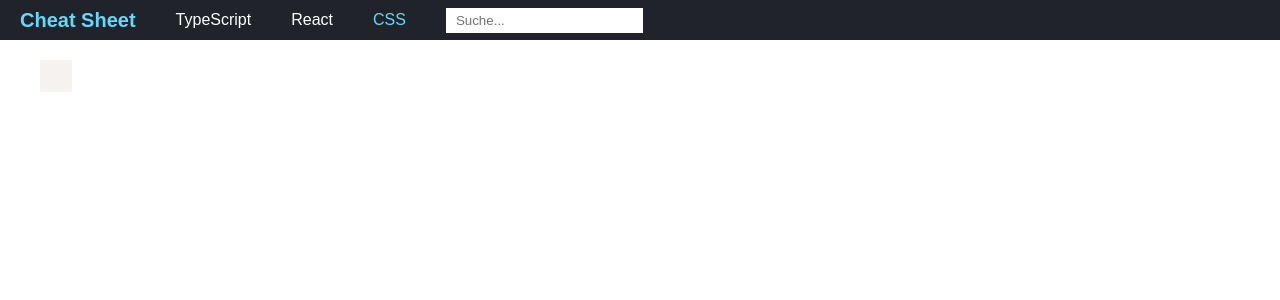
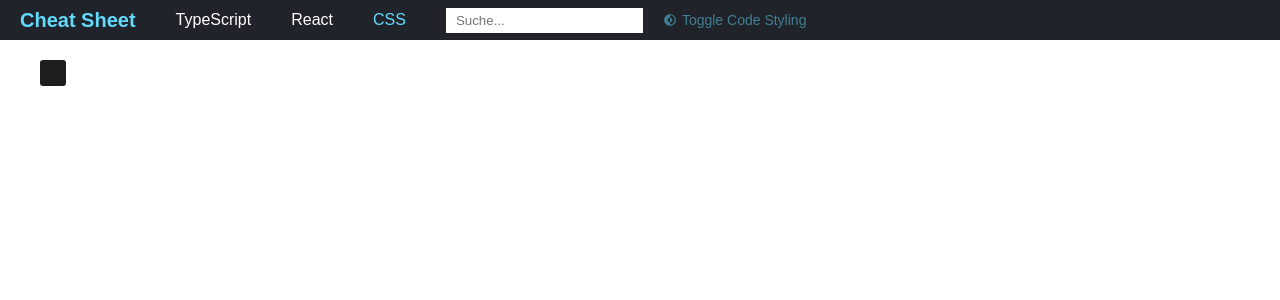
Before and after one commit to mas-se-we1/web-cheat-sheet, a React (Create React App) app: page /css in a window 1280 px wide. Shown: the top 300 px of the page. Built offline with nearby package versions, Linux system fonts and the light colour scheme.

Commit message:
Implement code style switcher

```diff
--- a/package.json
+++ b/package.json
@@ -11,6 +11,7 @@
 		"@types/styled-components": "^5.1.14",
 		"react": "^17.0.2",
 		"react-dom": "^17.0.2",
+		"react-icons": "^4.2.0",
 		"react-router-dom": "^5.3.0",
 		"react-scripts": "4.0.3",
 		"react-syntax-highlighter": "^15.4.4",
--- a/src/App.tsx
+++ b/src/App.tsx
@@ -5,22 +5,38 @@ import { SnippetContainer } from './components/SnippetContainer'
 import { cssSnippets } from './data/cssSnippets'
 import { reactSnippets } from './data/reactSnippets'
 import { tsSnippets } from './data/tsSnippets'
+import { useStoredState } from './hooks/useStoredState'
+import { CodeStyle } from './models/CodeStyle'
 
 export const App = () => {
 	const [query, setQuery] = useState('')
+	const [style, setStyle] = useStoredState<CodeStyle>('codeStyle', 'dark')
+
+	const toggleStyle = () => {
+		const newStyle = style === 'dark' ? 'light' : 'dark'
+		setStyle(newStyle)
+	}
 
 	return (
 		<>
-			<AppBar query={query} setQuery={setQuery} />
+			<AppBar query={query} setQuery={setQuery} toggleStyle={toggleStyle} />
 			<Switch>
 				<Route exact path="/typescript">
-					<SnippetContainer snippets={tsSnippets} query={query} />
+					<SnippetContainer snippets={tsSnippets} query={query} style={style} />
 				</Route>
 				<Route exact path="/react">
-					<SnippetContainer snippets={reactSnippets} query={query} />
+					<SnippetContainer
+						snippets={reactSnippets}
+						query={query}
+						style={style}
+					/>
 				</Route>
 				<Route exact path="/css">
-					<SnippetContainer snippets={cssSnippets} query={query} />
+					<SnippetContainer
+						snippets={cssSnippets}
+						query={query}
+						style={style}
+					/>
 				</Route>
 				<Redirect to="react" />
 			</Switch>
--- a/src/components/AppBar.tsx
+++ b/src/components/AppBar.tsx
@@ -1,12 +1,14 @@
 import { NavLink } from 'react-router-dom'
 import styled from 'styled-components/macro'
+import { CgDarkMode } from 'react-icons/cg'
 
 interface Props {
 	query: string
 	setQuery: (query: string) => void
+	toggleStyle: () => void
 }
 
-export const AppBar = ({ query, setQuery }: Props) => (
+export const AppBar = ({ query, setQuery, toggleStyle }: Props) => (
 	<Bar>
 		<Title>Cheat Sheet</Title>
 		<NLink exact to="/typescript" activeStyle={activeStyle}>
@@ -24,6 +26,10 @@ export const AppBar = ({ query, setQuery }: Props) => (
 			type="search"
 			placeholder="Suche..."
 		/>
+		<Toggle onClick={toggleStyle}>
+			<CgDarkMode />
+			<div>Toggle Code Styling</div>
+		</Toggle>
 	</Bar>
 )
 
@@ -56,3 +62,19 @@ const Search = styled.input`
 	padding: 5px 10px;
 	margin: 0 20px;
 `
+
+const Toggle = styled.div`
+	display: flex;
+	align-items: center;
+	gap: 5px;
+	color: #61dafb;
+	font-size: 14px;
+	cursor: pointer;
+	opacity: 0.5;
+	:hover {
+		opacity: 1;
+	}
+	:active {
+		color: #fff;
+	}
+`
--- a/src/components/Snippet.tsx
+++ b/src/components/Snippet.tsx
@@ -1,20 +1,28 @@
-import  { ReactNode } from 'react'
+import { ReactNode } from 'react'
 import styled from 'styled-components/macro'
 import { Prism as SyntaxHighlighter } from 'react-syntax-highlighter'
+import { vscDarkPlus as darkStyle } from 'react-syntax-highlighter/dist/esm/styles/prism'
+import { prism as lightStyle } from 'react-syntax-highlighter/dist/esm/styles/prism'
+import { CodeStyle } from '../models/CodeStyle'
 
 interface Props {
 	title: string
 	text?: string
+	style: CodeStyle
 	children: ReactNode
 }
 
-export const Snippet = ({ title, text, children }: Props) => (
+export const Snippet = ({ title, text, style, children }: Props) => (
 	<>
 		<Title>
 			{title}
 			<Text>{text}</Text>
 		</Title>
-		<SyntaxHighlighter language="jsx" customStyle={{ margin: 0 }}>
+		<SyntaxHighlighter
+			language="jsx"
+			customStyle={{ margin: 0, borderRadius: 3, fontSize: 13 }}
+			style={style === 'dark' ? darkStyle : lightStyle}
+		>
 			{children}
 		</SyntaxHighlighter>
 	</>
--- a/src/components/SnippetContainer.tsx
+++ b/src/components/SnippetContainer.tsx
@@ -1,4 +1,5 @@
 import styled from 'styled-components/macro'
+import { CodeStyle } from '../models/CodeStyle'
 import { Snippet } from './Snippet'
 
 interface Props {
@@ -8,9 +9,10 @@ interface Props {
 		text: string
 		code: string
 	}>
+	style: CodeStyle
 }
 
-export const SnippetContainer = ({ query, snippets }: Props) => {
+export const SnippetContainer = ({ query, snippets, style }: Props) => {
 	let filteredSnippets = snippets
 	if (query) {
 		const lowQuery = query.toLowerCase()
@@ -26,7 +28,7 @@ export const SnippetContainer = ({ query, snippets }: Props) => {
 		<Container>
 			{filteredSnippets.length > 0 ? (
 				filteredSnippets.map(s => (
-					<Snippet key={s.title} title={s.title} text={s.text}>
+					<Snippet key={s.title} title={s.title} text={s.text} style={style}>
 						{s.code}
 					</Snippet>
 				))
--- /dev/null
+++ b/src/hooks/useStoredState.ts
@@ -0,0 +1,29 @@
+import { Dispatch, SetStateAction, useState } from 'react'
+
+export const useStoredState = <T>(
+	key: string,
+	initialValue: T
+): [T, Dispatch<SetStateAction<T>>] => {
+	const [storedValue, setStoredValue] = useState<T>(() => {
+		try {
+			const item = window.localStorage.getItem(key)
+			return item ? JSON.parse(item) : initialValue
+		} catch (error) {
+			console.log(error)
+			return initialValue
+		}
+	})
+
+	const setValue = (value: T | ((prev: T) => T)) => {
+		try {
+			const valueToStore =
+				value instanceof Function ? value(storedValue) : value
+			setStoredValue(valueToStore)
+			window.localStorage.setItem(key, JSON.stringify(valueToStore))
+		} catch (error) {
+			console.log(error)
+		}
+	}
+
+	return [storedValue, setValue]
+}
--- /dev/null
+++ b/src/models/CodeStyle.ts
@@ -0,0 +1 @@
+export type CodeStyle = 'dark' | 'light'
```
Also changed, not shown: 1 other file (tests, documents, lock files or other folders).
